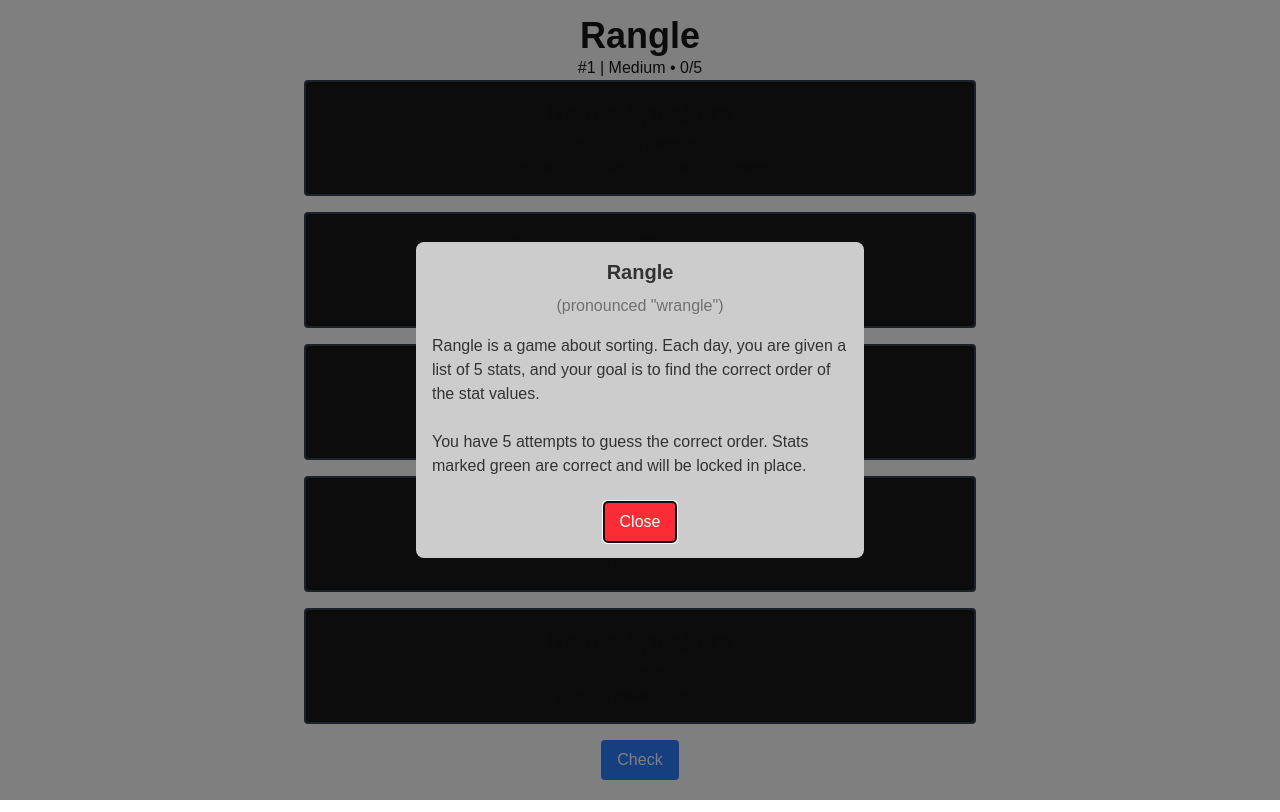
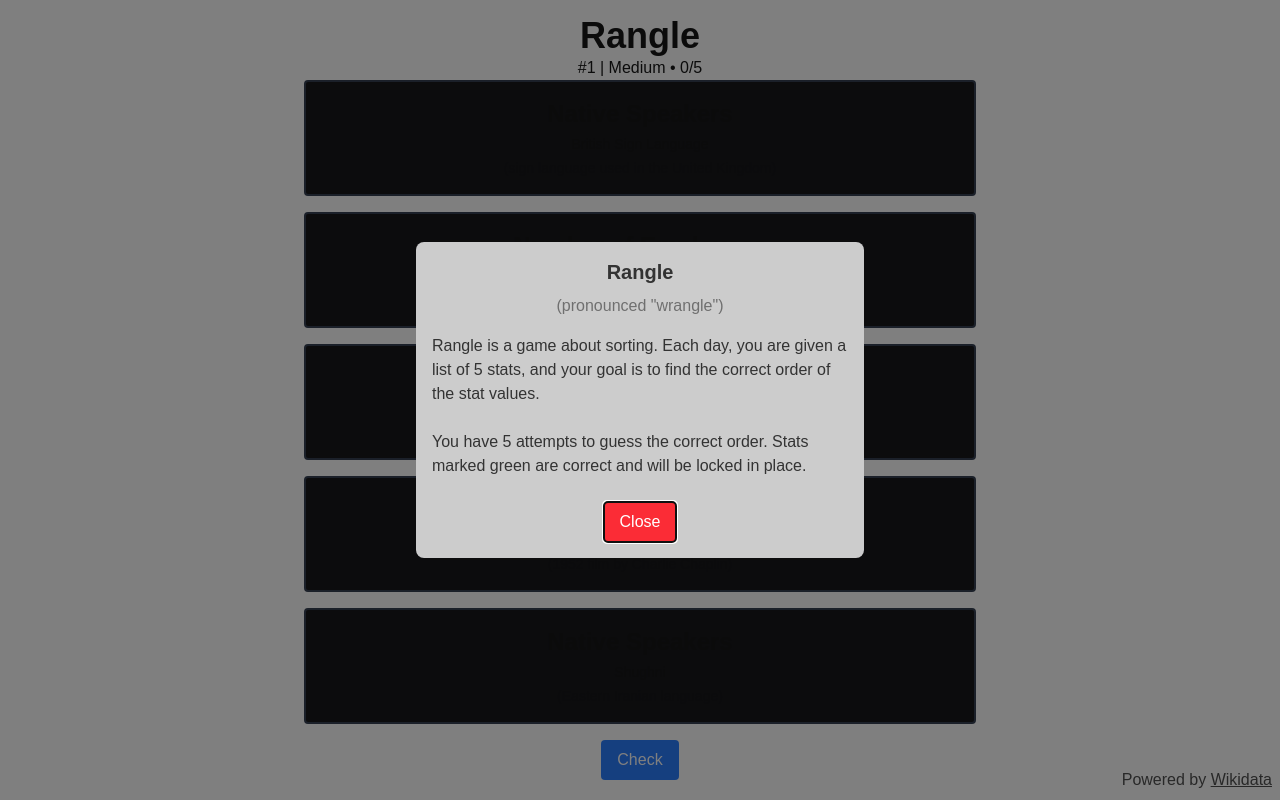
Before and after one commit to obfuscatedgenerated/rangle, a Next.js app: page / in a window 1280 px wide. Built offline with nearby package versions, Linux system fonts and the light colour scheme.

Commit message:
wikidata notice

```diff
--- a/src/app/page.tsx
+++ b/src/app/page.tsx
@@ -8,6 +8,8 @@ export default function Home() {
 
             <h1 className="text-4xl font-bold">Rangle</h1>
             <Game />
+
+            <p className="absolute right-2 bottom-2 opacity-75">Powered by <a href="https://www.wikidata.org/" target="_blank" rel="noopener noreferrer" className="underline">Wikidata</a></p>
         </main>
     );
 }
```
